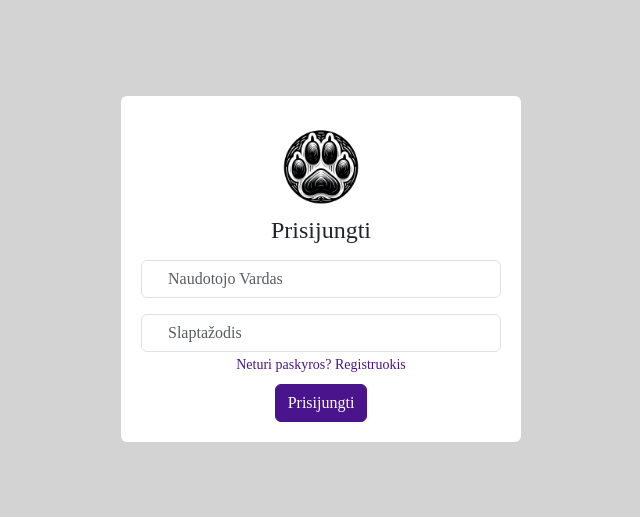
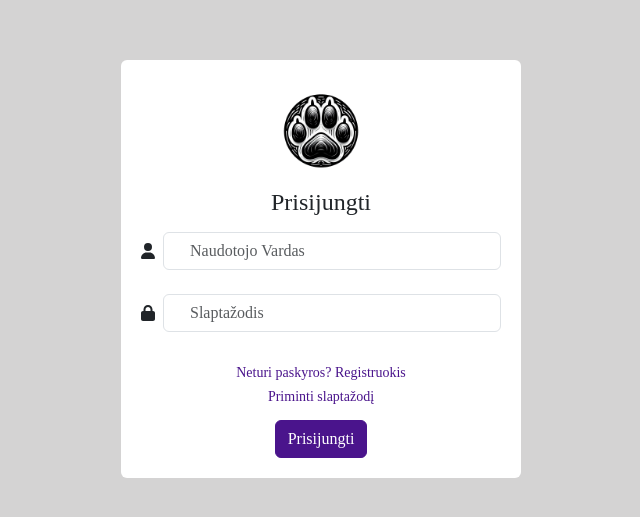
Before and after one commit to odilijus-grinkas/pet_adoption, a React (Vite) app in the folder client/: page /Login in a window 1280 px wide. Shown: the part 131-648 px from the top of the page, without its empty margins (319-959 px from the left). Built offline with nearby package versions, Linux system fonts and the light colour scheme; a web font is replaced by a local one.

Commit message:
Log TS fixes

```diff
--- a/client/src/components/auth/Login.tsx
+++ b/client/src/components/auth/Login.tsx
@@ -1,32 +1,38 @@
-import './auth.scss';
-import logo from './assets/logo.png';
-import { Link } from 'react-router-dom';
+import "./auth.scss";
+
+import { Link, useNavigate } from "react-router-dom";
+import { faLock, faUser } from "@fortawesome/free-solid-svg-icons";
+
+import { FontAwesomeIcon } from "@fortawesome/react-fontawesome";
+import { ValdiationLogin } from "../Inputs/Validation";
+import logo from "./assets/logo.png";
 import { useState } from "react";
-import { ValdiationLogin } from '../Inputs/Validation';
 
 const Login = () => {
-    const [errorMessage, setErrorMessage] = useState("");
-    const [userData, setUserData] = useState(null);
-    const [formData, setFormData] = useState({
+  const navigate = useNavigate();
+  const [errorMessage, setErrorMessage] = useState<{ [key: string]: string }>(
+    {}
+  );
+  const [formDataLogin, setFormData] = useState({
     username: "",
-      password: ""
+    password: "",
   });
 
-    const handleChange = (e) => {
+  const handleChange = (e: React.ChangeEvent<HTMLInputElement>) => {
     const { name, value } = e.target;
-      setFormData(prevState => ({
+    setFormData((prevState) => ({
       ...prevState,
-        [name]: value
+      [name]: value,
     }));
   };
 
-    const handleSubmit = async (e) => {
+  const handleSubmit = async (e: React.FormEvent<HTMLFormElement>) => {
     e.preventDefault();
 
-      const errors = ValdiationLogin(formData);
+    const errors = ValdiationLogin(formDataLogin);
 
     if (Object.keys(errors).length > 0) {
-        setErrorMessage(errors);
+      setErrorMessage(errorMessage);
       return;
     }
 
@@ -36,20 +42,23 @@ const Login = () => {
         headers: {
           "Content-Type": "application/json",
         },
-          body: JSON.stringify(formData),
+        body: JSON.stringify(formDataLogin),
       });
 
       if (response.ok) {
         const parsedResponse = await response.json();
-          setUserData(parsedResponse);
-          setErrorMessage("");
+        setErrorMessage({}); // Clearing errors
+        navigate("/AdminPanel");
+        localStorage.setItem("user", JSON.stringify(parsedResponse));
       } else {
         const errorData = await response.json();
-          setErrorMessage(errorData.message);
+        setErrorMessage({ message: errorData.message });
       }
     } catch (error) {
       console.error("Error:", error);
-        setErrorMessage("An error occurred. Please try again later.");
+      setErrorMessage({
+        message: "An error occurred. Please try again later.",
+      });
     }
   };
 
@@ -60,27 +69,43 @@ const Login = () => {
           <img src={logo} alt="Logo" width="100" height="100" />
         </div>
         <form onSubmit={handleSubmit}>
-            <h4 className="text-center">Prisijungti</h4>
-            <div className="mt-3 text-center">
-              <input placeholder="Naudotojo Vardas" className="form-control" name="username" onChange={handleChange} />
+          <h4 className="text-center p-2">Prisijungti</h4>
+          <div className="form-outline mb-4 d-flex align-items-center">
+            <FontAwesomeIcon icon={faUser} className="icon  me-2" />
+            <input
+              placeholder="Naudotojo Vardas"
+              className="form-control"
+              name="username"
+              onChange={handleChange}
+            />
           </div>
-            <div className="mt-3 text-center">
-              <input placeholder="Slaptažodis" className="form-control" name="password" type="password" onChange={handleChange} />
+          <div className="form-outline mb-4 d-flex align-items-center">
+            <FontAwesomeIcon icon={faLock} className="icon  me-2" />
+            <input
+              placeholder="Slaptažodis"
+              className="form-control"
+              name="password"
+              type="password"
+              onChange={handleChange}
+            />
           </div>
-            <div>
-            {userData ? Object.keys(userData).map((key, index) => ( <div key={index}>{key}: {userData[key]}</div>  )) : null}
-            {errorMessage && <div className='errorMessage'>{errorMessage.username}</div>}
-            {errorMessage && <div className='errorMessage'>{errorMessage.password}</div>}
-            </div>
-            <div className="text-center">
-              <Link className="forgot" to="/Register">Neturi paskyros? Registruokis</Link>
+          {errorMessage.message && (
+            <div className="errorMessage">{errorMessage.message}</div>
+          )}
+          <div className="text-center p-1">
+            <Link className="forgot" to="/Register">
+              Neturi paskyros? Registruokis
+            </Link>{" "}
+            <br />
+            <Link className="forgot" to="/Recovery">
+              Priminti slaptažodį
+            </Link>
           </div>
           <div className="mt-2 text-center">
             <button className="btn btn-primary btn-block">Prisijungti</button>
           </div>
         </form>
-          <div className="d-flex justify-content-between">
-          </div>
+        <div className="d-flex justify-content-between"></div>
       </div>
     </section>
   );
```
Lines whose indentation alone changed are shown as unchanged.
